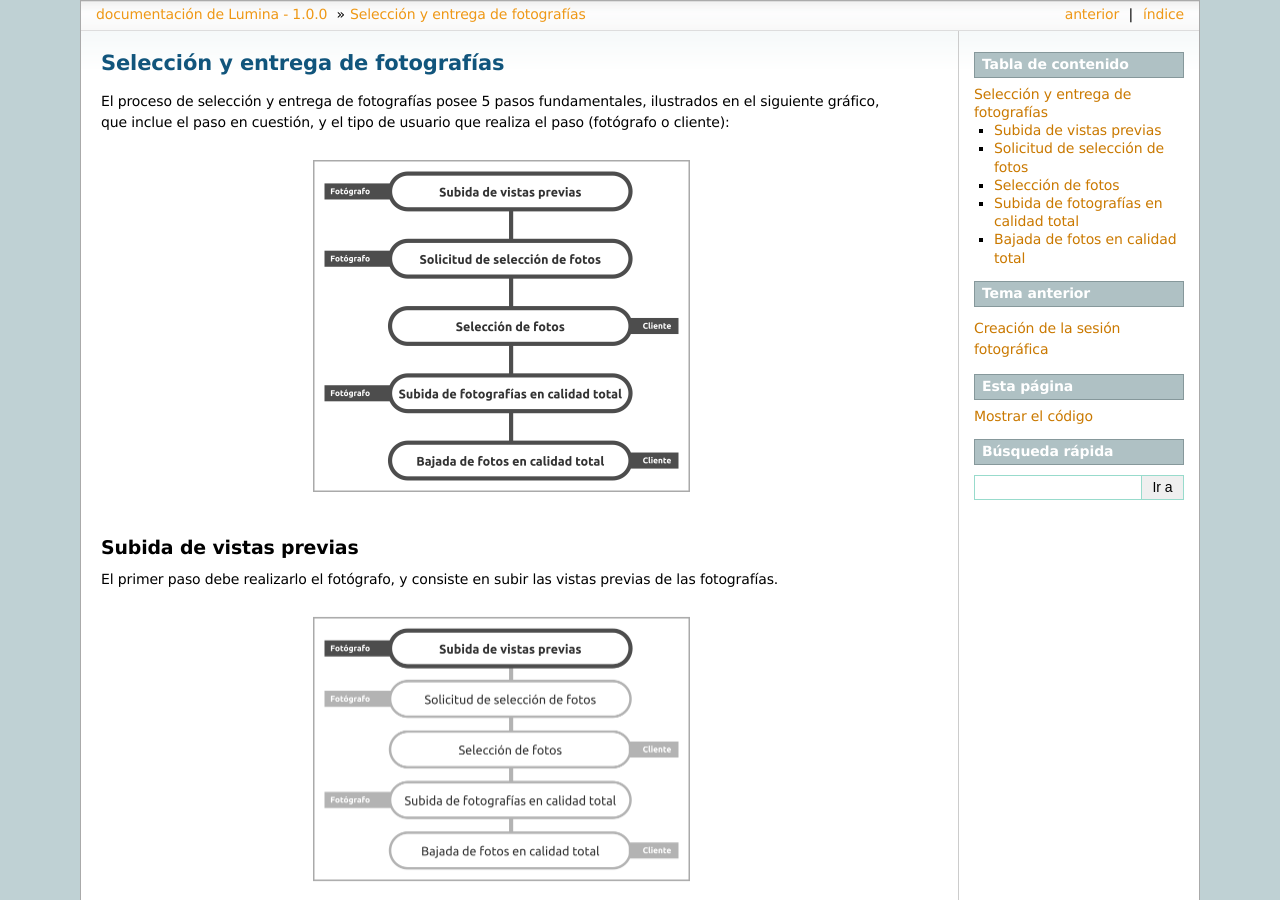
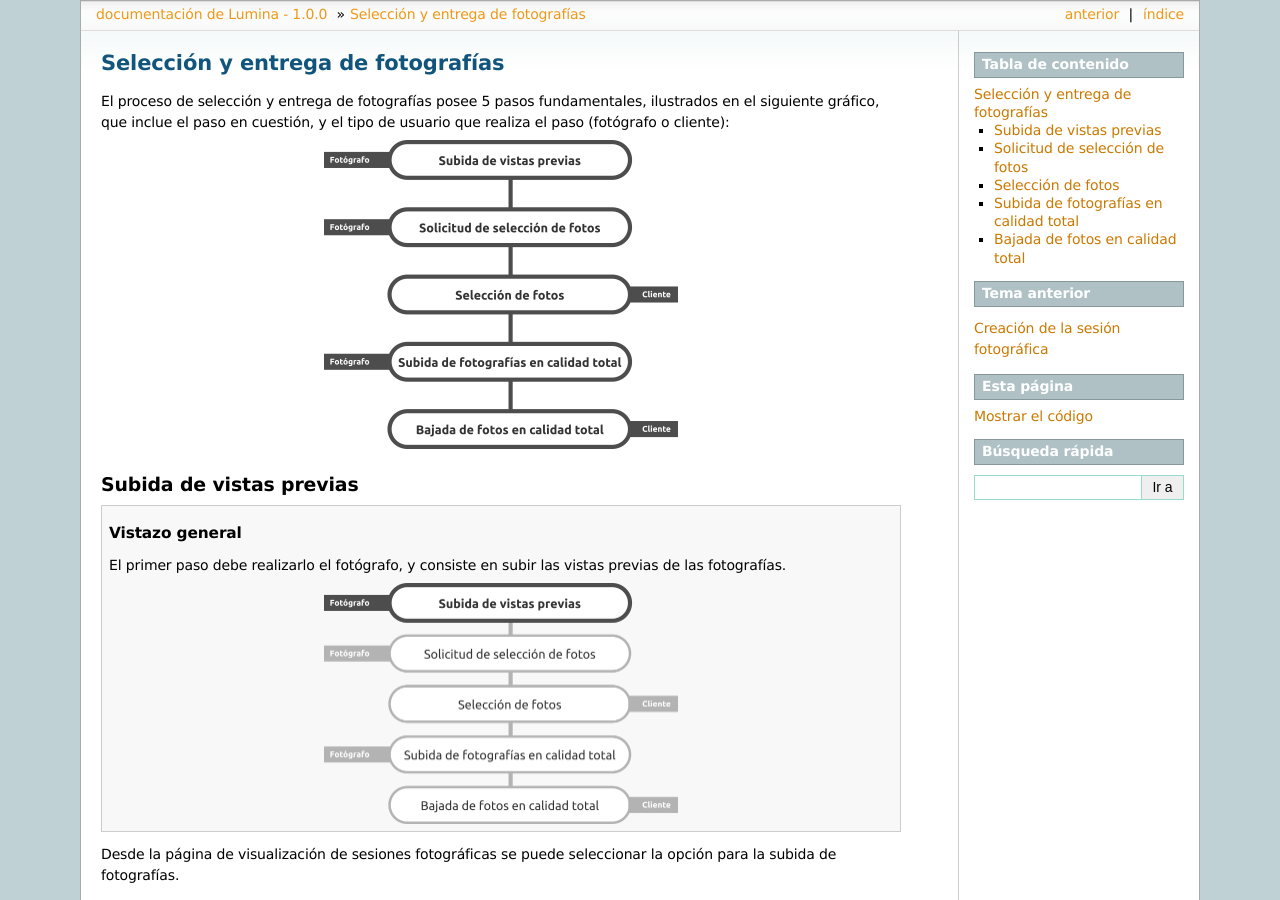
Before and after one commit to florzanetta/lumina, a Sphinx documentation site: the page built from doc/tutorial_photo_upload_and_selection.rst, in a window 1280 px wide and 900 px high. Built offline with Sphinx 7.4.7, drawn with Linux system fonts in a browser that asks for light colours.

Commit message:
Update docs

```diff
--- a/doc/tutorial_photo_upload_and_selection.rst
+++ b/doc/tutorial_photo_upload_and_selection.rst
@@ -5,7 +5,7 @@ El proceso de selección y entrega de fotografías posee 5 pasos fundamentales,
 ilustrados en el siguiente gráfico, que inclue el paso en cuestión, y el tipo
 de usuario que realiza el paso (fotógrafo o cliente):
 
-.. image:: images-border/workflow-photo-selection-00-complete.png
+.. image:: images/workflow-photo-selection-00-complete.png
    :scale: 50%
    :align: center
 
@@ -13,12 +13,14 @@ de usuario que realiza el paso (fotógrafo o cliente):
 Subida de vistas previas
 ------------------------
 
-El primer paso debe realizarlo el fotógrafo, y consiste en subir las vistas previas
-de las fotografías.
+.. topic:: Vistazo general
 
-.. image:: images-border/workflow-photo-selection-01.png
-   :scale: 50%
-   :align: center
+   El primer paso debe realizarlo el fotógrafo, y consiste en subir las vistas previas
+   de las fotografías.
+
+   .. image:: images/workflow-photo-selection-01.png
+      :scale: 50%
+      :align: center
 
 Desde la página de visualización de sesiones fotográficas se puede seleccionar
 la opción para la subida de fotografías.
@@ -102,13 +104,15 @@ todas las vistas previas de las fotografías subidas.
 Solicitud de selección de fotos
 -------------------------------
 
-El segundo paso también debe realizarlo el fotógrafo, y consiste crear una solicitud, para
-que el cliente pueda seleccionar las fotos que más le gustan, desde las vistas previas
-subidas en el primer paso.
+.. topic:: Vistazo general
 
-.. image:: images-border/workflow-photo-selection-02.png
-   :scale: 50%
-   :align: center
+   El segundo paso también debe realizarlo el fotógrafo, y consiste crear una solicitud, para
+   que el cliente pueda seleccionar las fotos que más le gustan, desde las vistas previas
+   subidas en el primer paso.
+
+   .. image:: images/workflow-photo-selection-02.png
+      :scale: 50%
+      :align: center
 
 Desde la página de visualización de sesiones fotográficas se listan las solicitudes
 creadas, y también el botón para crear una nuevas solicitudes.
```
Also changed, not shown: other parts of doc/tutorial_photo_upload_and_selection.rst (+1 -1 lines).
